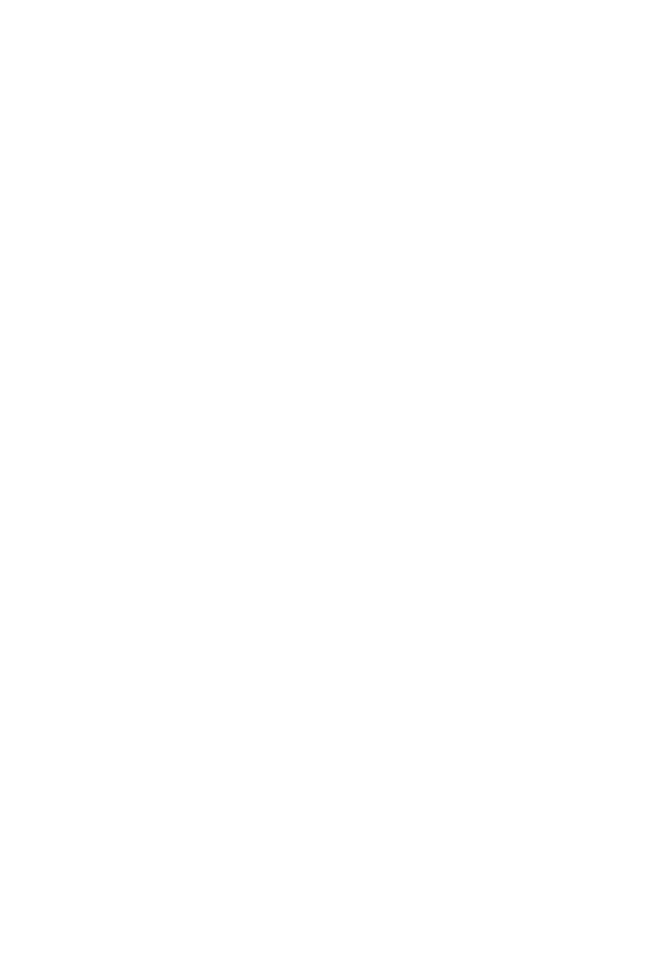
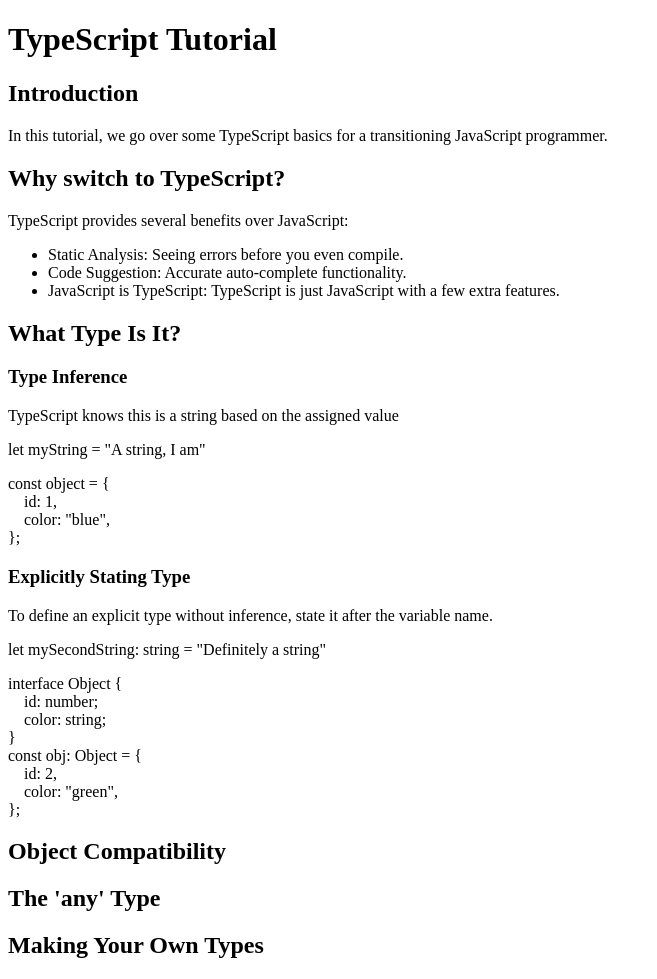
Before and after one commit to cs401-fall2022/lesson14-anthonyoffire, a plain HTML site: page index.html in a window 1280 px wide. Shown: the whole page, without its empty margins (0-657 px from the left). Before the commit the page ends 800 px from the top, so only its background shows below. Drawn offline with Linux system fonts and the light colour scheme.

Commit message:
started on page

```diff
--- a/index.html
+++ b/index.html
@@ -3,22 +3,80 @@
 
 <head>
   <meta charset="utf-8">
-  <title>Typescript</title>
+  <title>Typescript Tutorial</title>
   <meta name="description" content="">
   <meta name="viewport" content="width=device-width, initial-scale=1">
   <!-- Future links -->
   <!--<link rel="stylesheet" href="/css/style.css">-->
-  <!--<link rel="stylesheet" href="https://code.jquery.com/qunit/qunit-2.19.1.css">-->
+
 </head>
 
 <body>
+  <nav></nav>
+  <h1>TypeScript Tutorial</h1>
+  <section id="intro">
+    <h2>Introduction</h2>
+    <p>
+      In this tutorial, we go over some TypeScript basics
+      for a transitioning JavaScript programmer.
+    </p>
+  </section>
+  <section id="why">
+    <h2>Why switch to TypeScript?</h2>
+    <p>
+      TypeScript provides several benefits over JavaScript:
+    </p>
+    <ul>
+      <li>Static Analysis: Seeing errors before you even compile.</li>
+      <li>Code Suggestion: Accurate auto-complete functionality.</li>
+      <li>JavaScript is TypeScript: TypeScript is just JavaScript with a few extra features.</li>
+    </ul>
+  </section>
+  <section>
+    <h2>What Type Is It?</h2>
+    <section class="card">
+      <h3>Type Inference</h3>
+      <p>TypeScript knows this is a string based on the assigned value</p>
+      <div class="code">let myString = "A string, I am"</div>
+      <div class="code">
+        <p>
+        const object = {<br>
+          &emsp;id: 1,<br>
+          &emsp;color: "blue",<br>
+        };
+        </p>
+      </div>
+    </section>
+    <section class="card">
+      <h3>Explicitly Stating Type</h3>
+      <p>To define an explicit type without inference, state it after the variable name.</p>
+      <div class="code">
+        <p>let mySecondString: string = "Definitely a string"</p>
+      </div>
+      <div class="code">
+        <p>
+        interface Object {<br>
+          &emsp;id: number;<br>
+          &emsp;color: string;<br>
+        }<br>
+        const obj: Object = {<br>
+          &emsp;id: 2,<br>
+          &emsp;color: "green",<br>
+        };
+        </p>
+      </div>
+    </section>
+  </section>
+  <section>
+    <h2>Object Compatibility</h2>
+  </section>
+  <section>
+    <h2>The 'any' Type</h2>
+  </section>
+  <section>
+    <h2>Making Your Own Types</h2>
+  </section>
 
-  <!-- Future testing code -->
-  <!-- <div id="qunit"></div>
-  <div id="qunit-fixture"></div>
-  <script src="https://code.jquery.com/qunit/qunit-2.19.1.js"></script>
-  <script src="js/test.js"></script>
-  -->
 </body>
 
 </html>
```
Also changed, not shown: Retrospective.md (+4 -1 lines), README.md.
